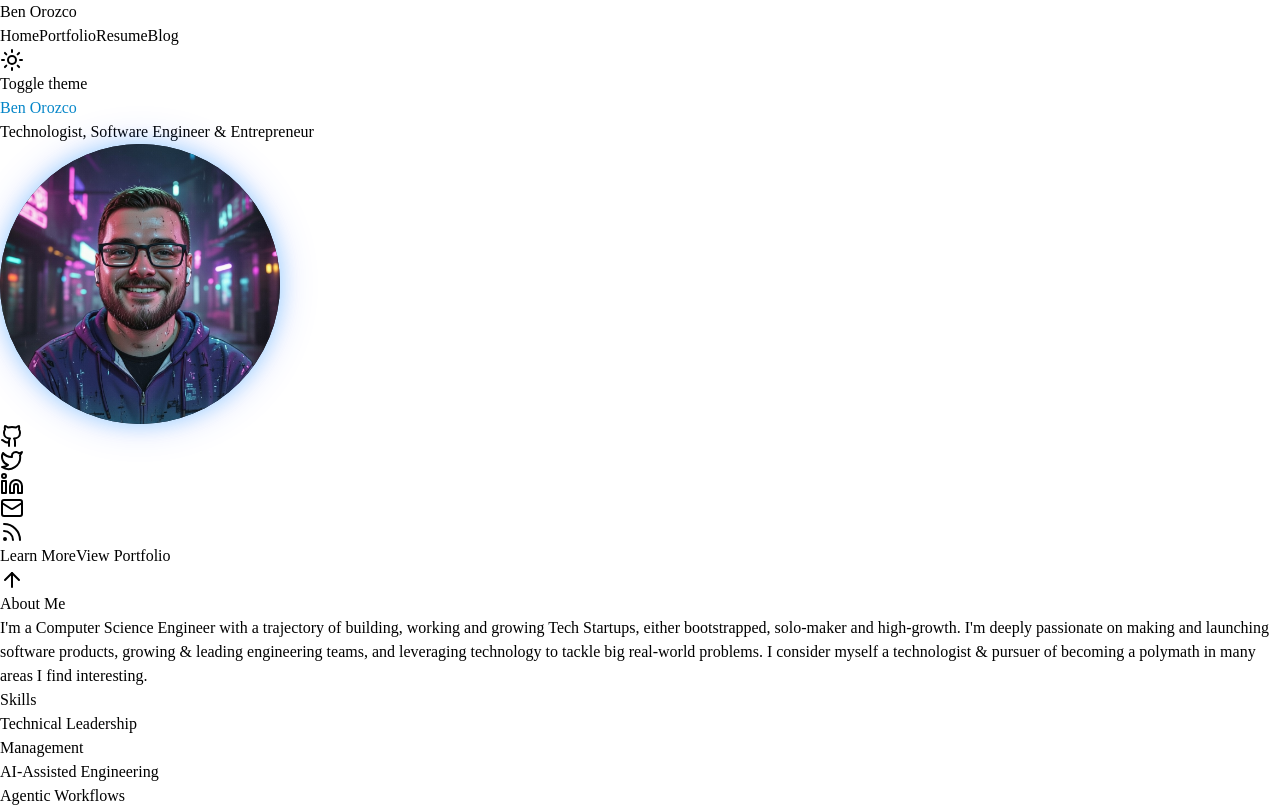
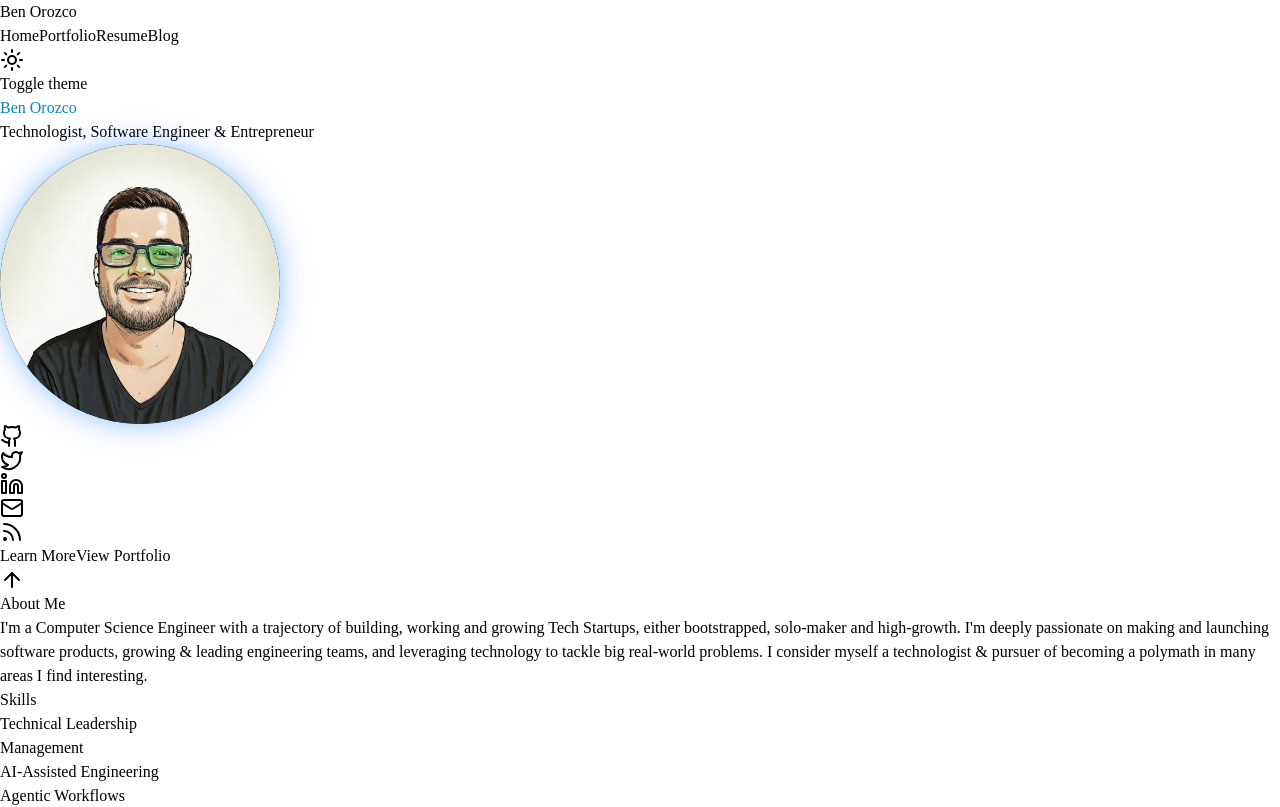
Before and after one commit to benoror/benoror, a Next.js app in the folder apps/web/: page / in a window 1280 px wide. Shown: the top 807 px of the page. Built offline with nearby package versions, Linux system fonts and the light colour scheme.

Commit message:
ref(hero): Randomize profile images
- Introduced a new images array that randomizes the order of baseImages for a dynamic display.
- Utilized useMemo to optimize the image loading process.

```diff
--- a/apps/web/components/home/hero.tsx
+++ b/apps/web/components/home/hero.tsx
@@ -44,7 +44,7 @@ export default function Hero() {
     light: "text-sky-700",
   })
   const socialIconClass = pickBlueValue(isBlueDark, "text-sky-300 hover:text-white", "text-sky-700 hover:text-sky-900")
-  const images = useMemo(
+  const baseImages = useMemo(
     () => [
       "/images/ben/ben-bw.jpeg",
       "/images/ben/1ff66dbc-9c8b-4526-84dc-89d4f46ef8b0.jpg",
@@ -56,6 +56,7 @@ export default function Hero() {
     ],
     [],
   )
+  const images = useMemo(() => [...baseImages].sort(() => Math.random() - 0.5), [baseImages])
 
   useEffect(() => {
     const preloadLinks: HTMLLinkElement[] = []
```
